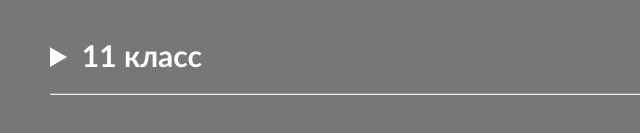
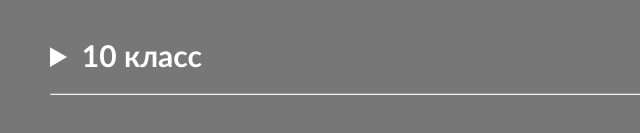
Before and after one commit to Redin666/Schole, a plain HTML site: page index.html in a window 1280 px wide. Shown: the part 609-742 px from the top of the page, 0-640 px from the left. Drawn offline with nearby package versions, Linux system fonts and the light colour scheme.

Commit message:
Update index.html

```diff
--- a/index.html
+++ b/index.html
@@ -110,7 +110,7 @@
                         <hr>
                     </details>
                    <details>
-                        <summary>11 класс</summary>
+                        <summary>10 класс</summary>
                         <hr>
                         <div class="details-content">
                             <details>
```
